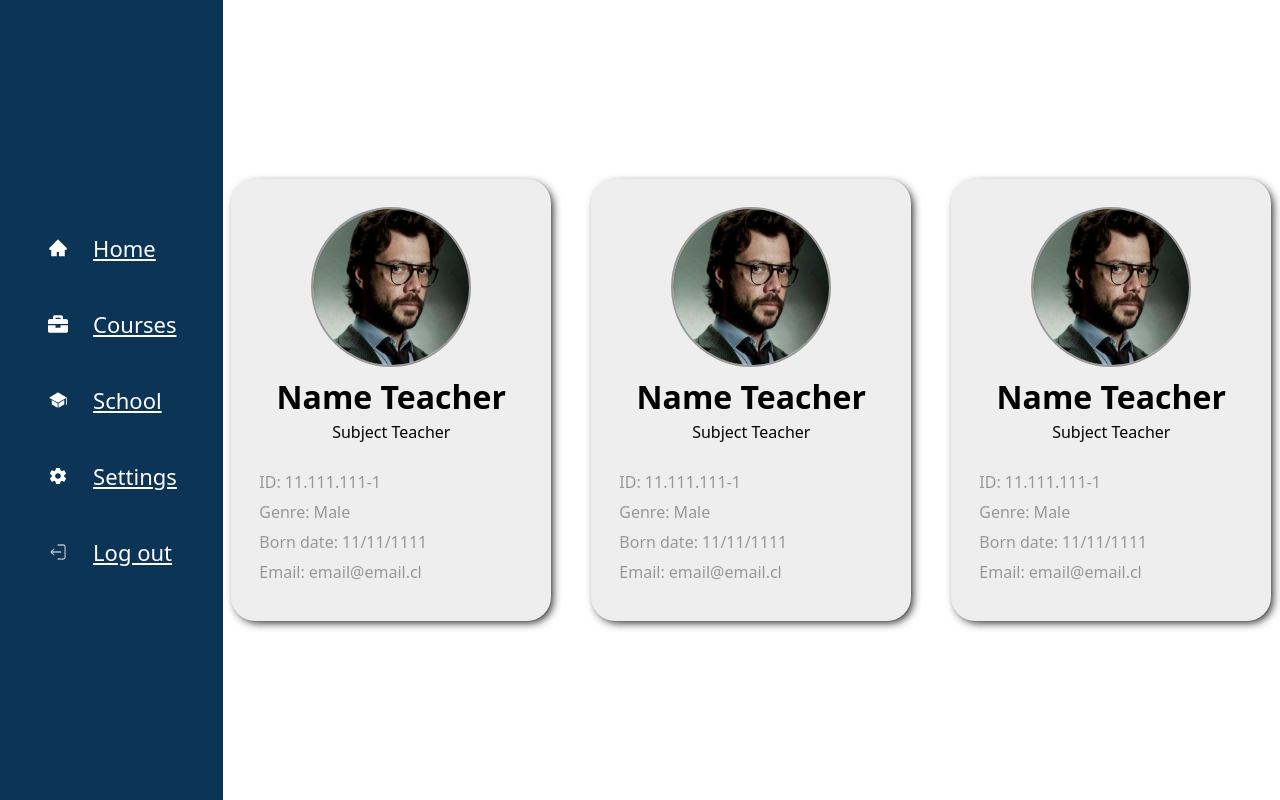
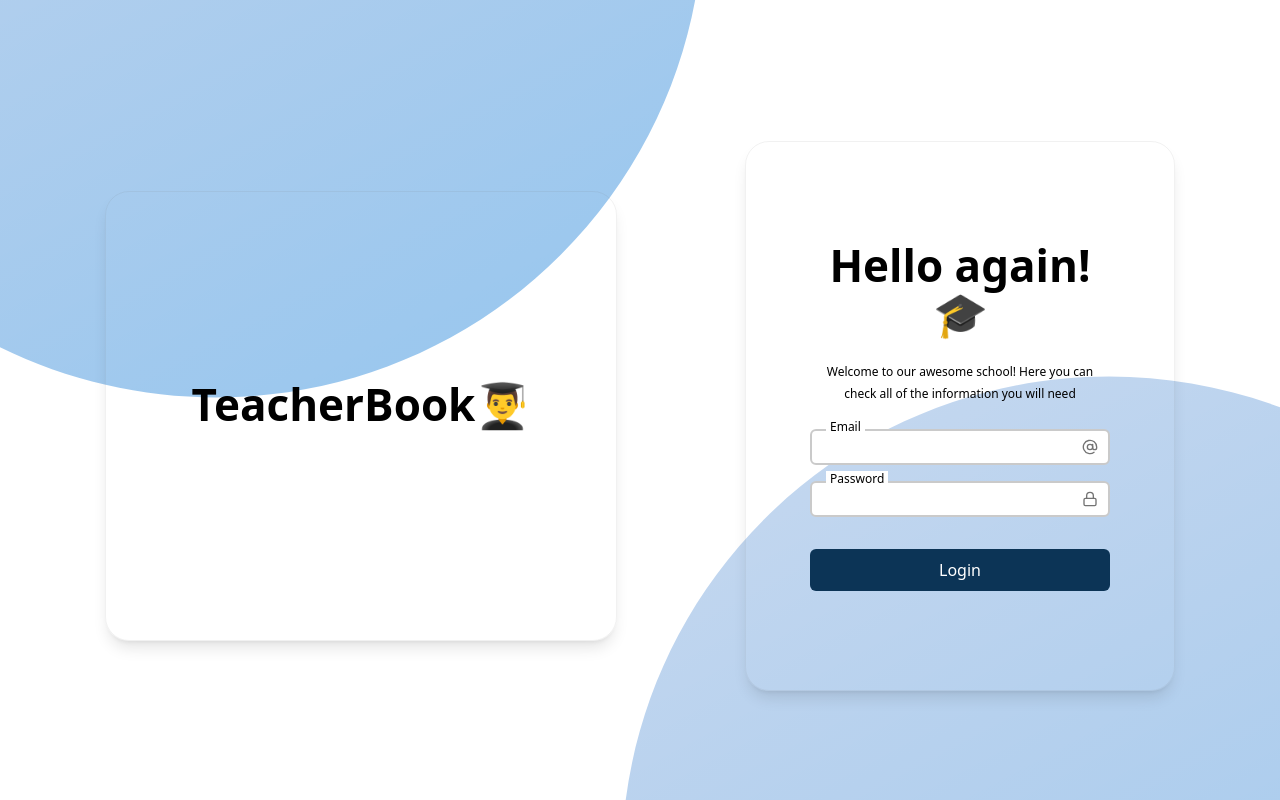
Before and after one commit to javonunezz/teacher_book_front, a React (Vite) app: page /login in a window 1280 px wide. Built offline with nearby package versions, Linux system fonts and the light colour scheme.

Commit message:
feat(routes): create basic routing system

```diff
--- a/src/App.jsx
+++ b/src/App.jsx
@@ -1,22 +1,31 @@
 import "./index.css";
+import { Routes, Route, useLocation } from "react-router-dom";
+import { Login } from "./components/organisms/Login";
 import { Sidebar } from "./components/organisms/Sidebar";
-import { useState } from "react";
-import { Login } from "./components/organisms/Login";
+import { MainContent } from "./components/organisms/MainContent";
 import { Home } from "./components/organisms/pages/page_home/Home.jsx";
-import { MainContent } from "./components/organisms/MainContent";
+import { Settings } from "./components/organisms/pages/page_settings/Settings";
 
 function App() {
+  const location = useLocation();
+  const showSidebar = location.pathname !== "/login";
+
   return (
     <>
       <div className="bg-gray-light relative flex h-screen w-screen flex-col lg:flex-row">
-        <Sidebar />
-        <MainContent page={<Home />} />
+        {showSidebar && <Sidebar />}
+
+        <Routes>
+          <Route path="*" element={<MainContent page={<Home />} />} />
+          <Route path="/home" element={<MainContent page={<Home />} />} />
+          <Route
+            path="/settings"
+            element={<MainContent page={<Settings showCardShadow={true} />} />}
+          />
+          <Route path="/login" element={<MainContent page={<Login />} />} />
+        </Routes>
       </div>
     </>
-    // TODO revisar como implementar sidebar y login en conjunto (el login no lleva sidebar)
-    // <div className="flex w-screen flex-col items-center font-source-sans">
-    //   <Login />
-    // </div>
   );
 }
 
--- a/src/components/organisms/Login.jsx
+++ b/src/components/organisms/Login.jsx
@@ -1,5 +1,6 @@
 import { FiAtSign, FiLock } from "react-icons/fi";
 import { Input } from "/src/components/molecules/Input.jsx";
+import { Link } from "react-router-dom";
 
 export const Login = () => {
   return (
@@ -61,12 +62,12 @@ export const Login = () => {
               iconComponent={<FiLock />}
             />
 
-            <button
-              type="submit"
+            <Link
               className="rounded-md bg-primary-500 py-2 text-lg text-white"
+              to="/home"
             >
-              Login
-            </button>
+              <button type="submit">Login</button>
+            </Link>
           </form>
         </div>
       </div>
--- a/src/components/organisms/Sidebar.jsx
+++ b/src/components/organisms/Sidebar.jsx
@@ -4,21 +4,22 @@ import { IoIosSchool } from "react-icons/io";
 import { IoMdSettings } from "react-icons/io";
 import { CiLogout } from "react-icons/ci";
 import { AiFillHome } from "react-icons/ai";
+import { Link } from "react-router-dom";
 
 export const Sidebar = ({ log }) => {
   const icons = [
-    [<AiFillHome />, "Home"],
+    [<AiFillHome />, "Home", "/home"],
     [<FaBriefcase />, "Courses"],
     [<IoIosSchool />, "School"],
-    [<IoMdSettings />, "Settings"],
-    [<CiLogout />, "Log out"],
+    [<IoMdSettings />, "Settings", "/settings"],
+    [<CiLogout />, "Log out", "/login"],
   ];
   return (
     <div className="order-2 flex h-16 w-full flex-row items-center justify-center gap-x-7 bg-primary-500 py-3 lg:relative lg:left-0 lg:h-full lg:w-64 lg:flex-col lg:items-center lg:justify-center lg:gap-x-0 lg:space-y-5 lg:px-8">
       {icons.map((data) => {
         return (
+          <Link key={data[1]} to={data[2]}>
             <Button
-            key={data[1]}
               icon={data[0]}
               text={data[1]}
               color="bg-primary-500"
@@ -30,6 +31,7 @@ export const Sidebar = ({ log }) => {
               sizeMD_w={"md:w-36"}
               sizeMD_h={"md:h-14"}
             />
+          </Link>
         );
       })}
     </div>
```
Lines whose indentation alone changed are shown as unchanged.
